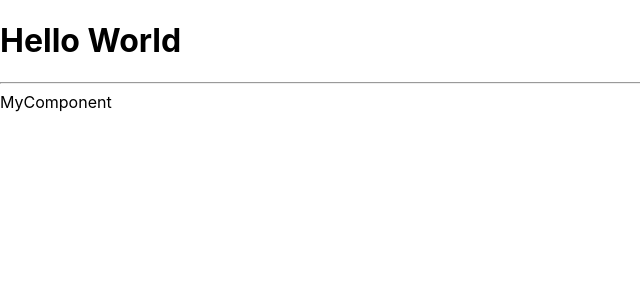
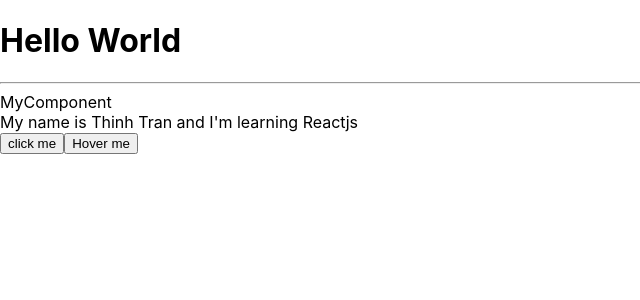
Before and after one commit to Thinhtran42/learning-reactjs, a React (Create React App) app: page / in a window 1280 px wide. Shown: the top 300 px of the page, without its empty margins (0-640 px from the left). Built offline with nearby package versions, Linux system fonts and the light colour scheme.

Commit message:
Hoc reactjs setState

```diff
--- a/src/components/MyComponent.js
+++ b/src/components/MyComponent.js
@@ -1,8 +1,33 @@
 import React, { Component } from "react";
 
 export class MyComponent extends Component {
+  state = {
+    name: "Thinh Tran",
+    learning: "Reactjs",
+    age: 20,
+  };
+  onClickHandle = () => {
+    console.log("Click me ! ");
+
+    this.setState({
+      name: "Thinh Dep trai",
+      learning: "Java Spring Boot",
+    });
+  };
+  onMouseOverHandle(event) {
+    // console.log(event.target);
+  }
   render() {
-    return <div>MyComponent</div>;
+    return (
+      <>
+        <div>MyComponent</div>
+        <div>
+          My name is {this.state.name} and I'm learning {this.state.learning}
+        </div>
+        <button onClick={this.onClickHandle}>click me </button>
+        <button onMouseOver={this.onMouseOverHandle}>Hover me</button>
+      </>
+    );
   }
 }
 
```
